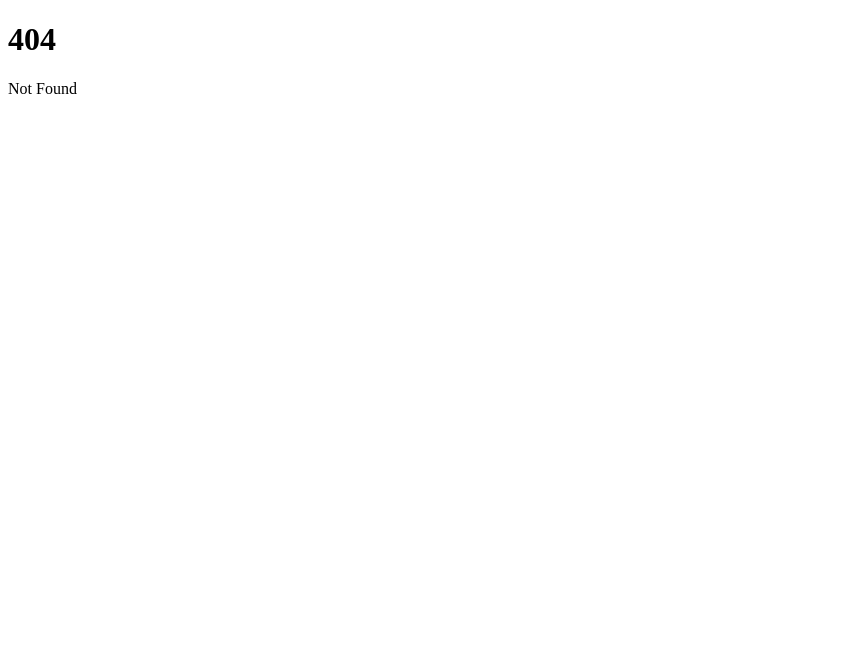
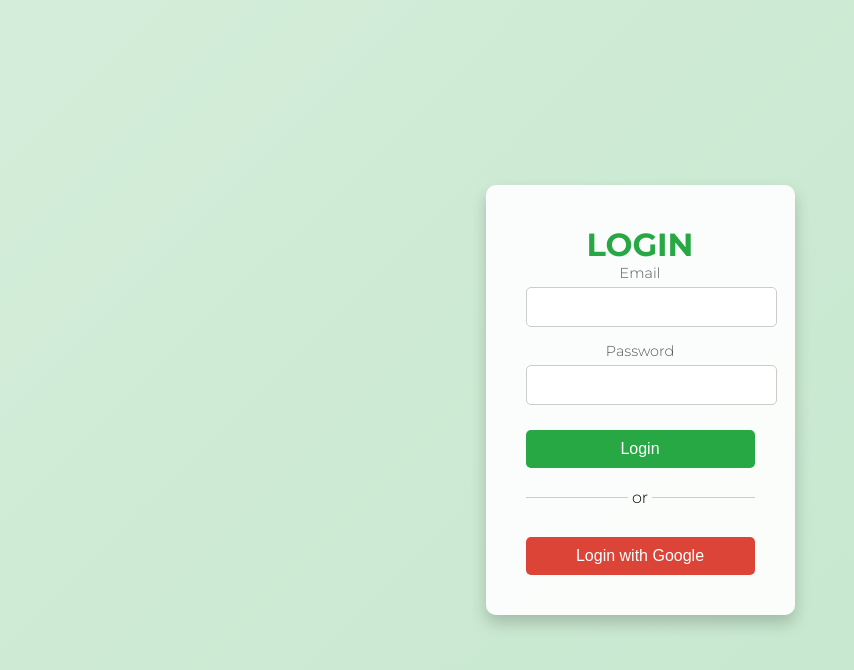
Before and after one commit to PDgaming/cnotes, a SvelteKit app: page /login in a window 1280 px wide. Before the commit this address had no page. Shown: the top 670 px of the page, without its empty margins (0-854 px from the left). Built offline with nearby package versions, Linux system fonts and the light colour scheme.

Commit message:
added a login page

```diff
--- /dev/null
+++ b/src/routes/login/+page.svelte
@@ -0,0 +1,116 @@
+<script>
+  import "./styles.css";
+</script>
+
+<svelte:head>
+  <title>SEE UR NOTES AND BE SMART, LOGIN</title>
+</svelte:head>
+
+<div class="container">
+  <div class="header">
+    <h1>LOGIN</h1>
+  </div>
+  <div class="login-form">
+    <form action="#">
+      <div class="input-group">
+        <label for="email">Email</label>
+        <input type="email" id="email" name="email" required />
+      </div>
+      <div class="input-group">
+        <label for="password">Password</label>
+        <input type="password" id="password" name="password" required />
+      </div>
+      <button type="submit" class="btn">Login</button>
+    </form>
+    <div class="divider">
+      <span>or</span>
+    </div>
+    <button class="btn google-btn">Login with Google</button>
+  </div>
+</div>
+
+<style>
+  .container {
+    text-align: center;
+    background: rgba(255, 255, 255, 0.9);
+    padding: 40px;
+    border-radius: 10px;
+    box-shadow: 0 8px 16px rgba(0, 0, 0, 0.2);
+    z-index: 2;
+  }
+
+  .header h1 {
+    font-size: 2em;
+    color: #28a745;
+    margin: 0;
+  }
+  .login-form {
+    display: flex;
+    flex-direction: column;
+    align-items: center;
+  }
+
+  .input-group {
+    margin-bottom: 15px;
+    width: 100%;
+  }
+
+  .input-group label {
+    display: block;
+    font-size: 0.9em;
+    color: #555;
+    margin-bottom: 5px;
+  }
+
+  .input-group input {
+    width: 100%;
+    padding: 10px;
+    border: 1px solid #ccc;
+    border-radius: 5px;
+    font-size: 1em;
+  }
+
+  .btn {
+    background-color: #28a745;
+    color: white;
+    border: none;
+    padding: 10px 20px;
+    border-radius: 5px;
+    cursor: pointer;
+    font-size: 1em;
+    width: 100%;
+    margin-top: 10px;
+  }
+
+  .google-btn {
+    background-color: #db4437;
+    margin-top: 10px;
+  }
+
+  .btn:hover {
+    opacity: 0.9;
+  }
+
+  .divider {
+    display: flex;
+    align-items: center;
+    text-align: center;
+    margin: 20px 0;
+    width: 100%;
+  }
+
+  .divider::before,
+  .divider::after {
+    content: "";
+    flex: 1;
+    border-bottom: 1px solid #ccc;
+  }
+
+  .divider::before {
+    margin-right: 0.25em;
+  }
+
+  .divider::after {
+    margin-left: 0.25em;
+  }
+</style>
--- /dev/null
+++ b/src/routes/login/styles.css
@@ -0,0 +1,12 @@
+body {
+    margin: 0;
+    padding: 0;
+    display: flex;
+    justify-content: center;
+    align-items: center;
+    height: 100vh;
+    background: linear-gradient(135deg, #d4edda, #c3e6cb);
+    font-family: 'Montserrat', sans-serif;
+    overflow: hidden;
+    position: relative;
+}
```
